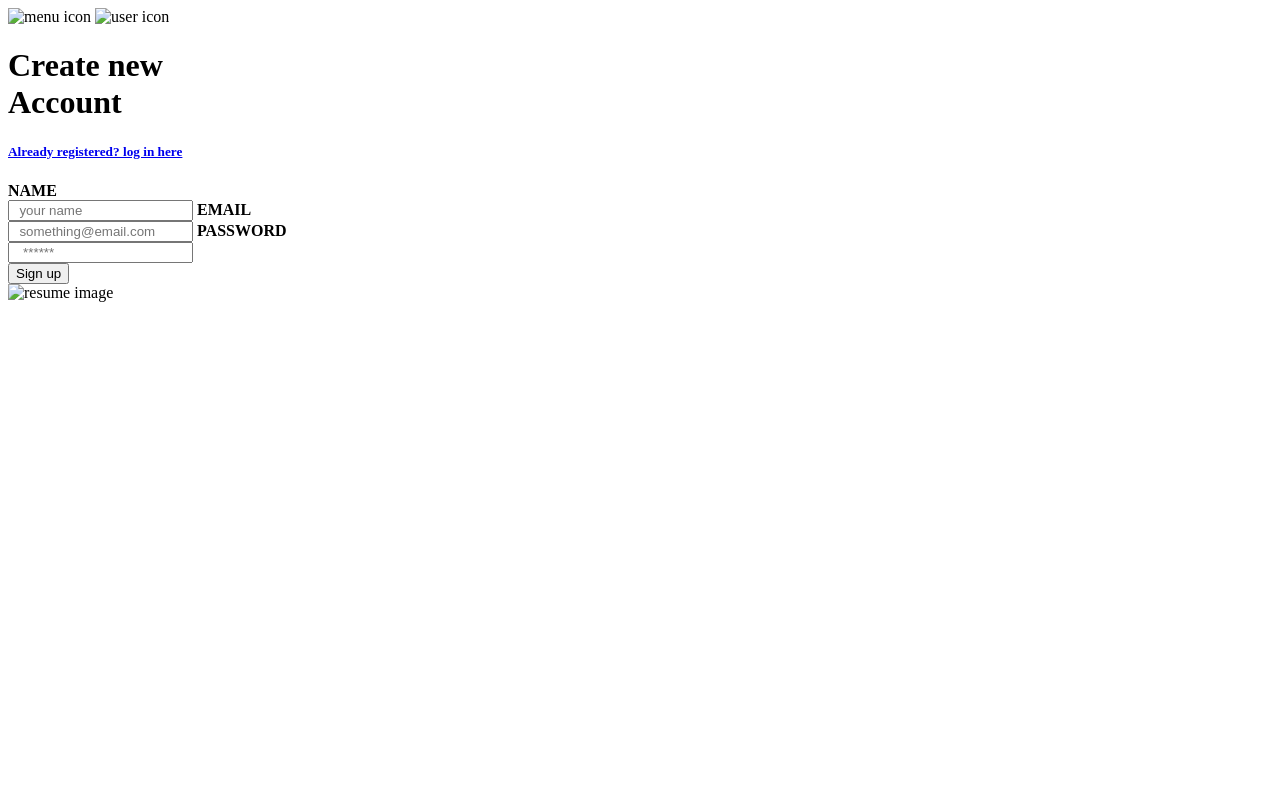
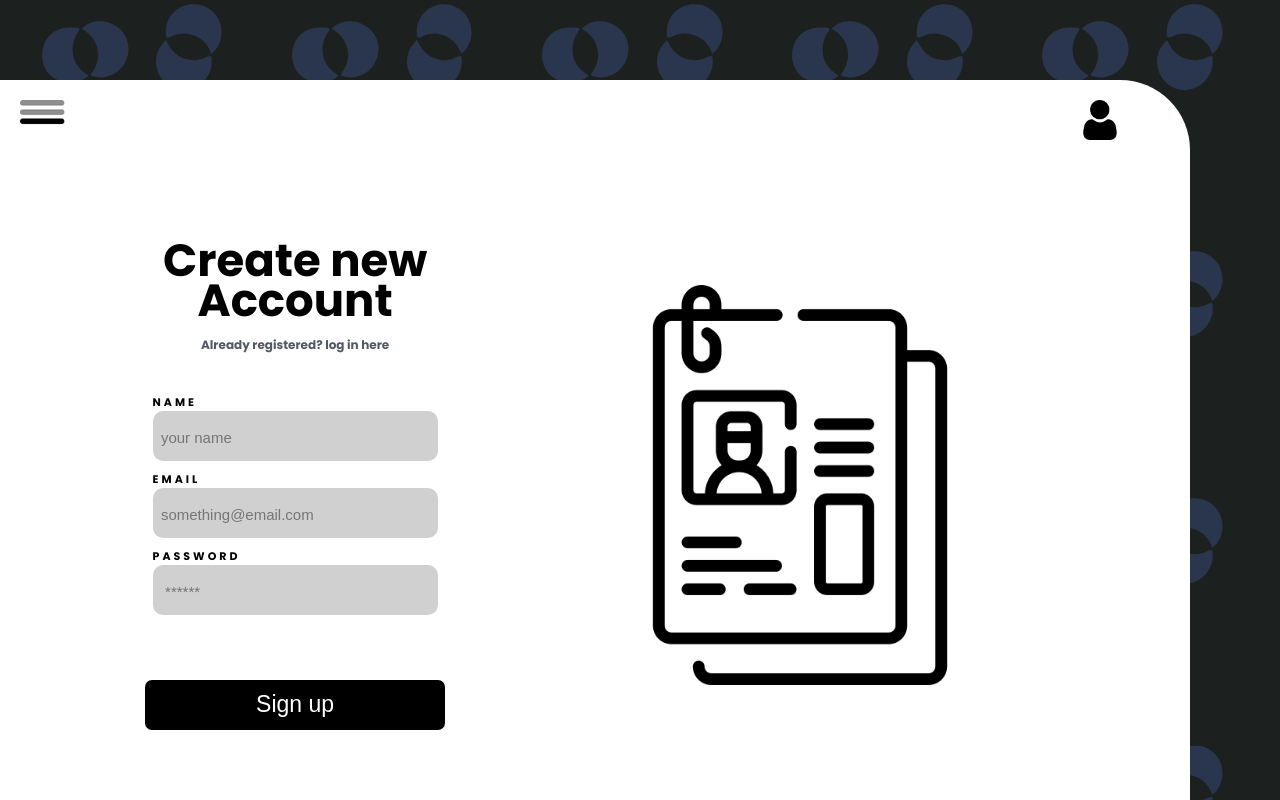
Before and after one commit to mido761/resumeGen.github.io, a plain HTML site: page sign up.html in a window 1280 px wide. Drawn offline with Linux system fonts and the light colour scheme.

Commit message:
Update sign up.html

```diff
--- a/sign up.html
+++ b/sign up.html
@@ -6,15 +6,15 @@
         <title>Sign Up</title>
         <meta name="description" content="">
         <meta name="viewport" content="width=device-width, initial-scale=1">
-        <link rel="stylesheet" href="assets/css/sign up.css">
+        <link rel="stylesheet" href="sign up.css">
     </head>
 
 <body>
 
 <div id="grid_container">
     <nav id="navbar">
-        <img src="assets/images/menu_icon.png" alt="menu icon" id="menu_icon" width="45px" height="25px">
-        <img src="assets/images/user.png" alt="user icon" id="user_icon" width="40px" height="40px">
+        <img src="menu_icon.png" alt="menu icon" id="menu_icon" width="45px" height="25px">
+        <img src="user.png" alt="user icon" id="user_icon" width="40px" height="40px">
     </nav>
     <div id="form_container">
         <h1>Create new <br>Account </h1>
@@ -34,7 +34,7 @@
         </form>
     </div>
     <div id="img_container">
-        <img src="assets/images/resume-dark.png" alt="resume image" >
+        <img src="resume-dark.png" alt="resume image" >
     </div>
 </div>
 
```
